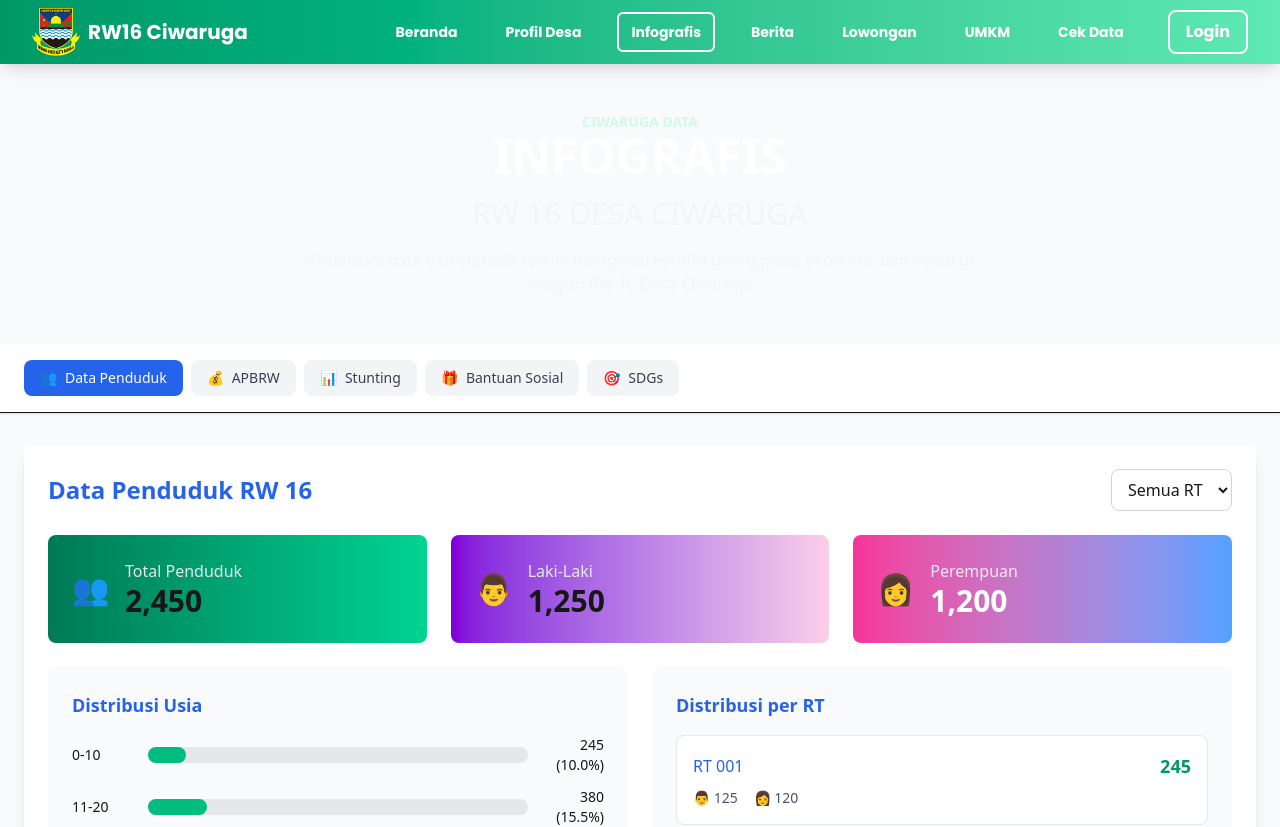
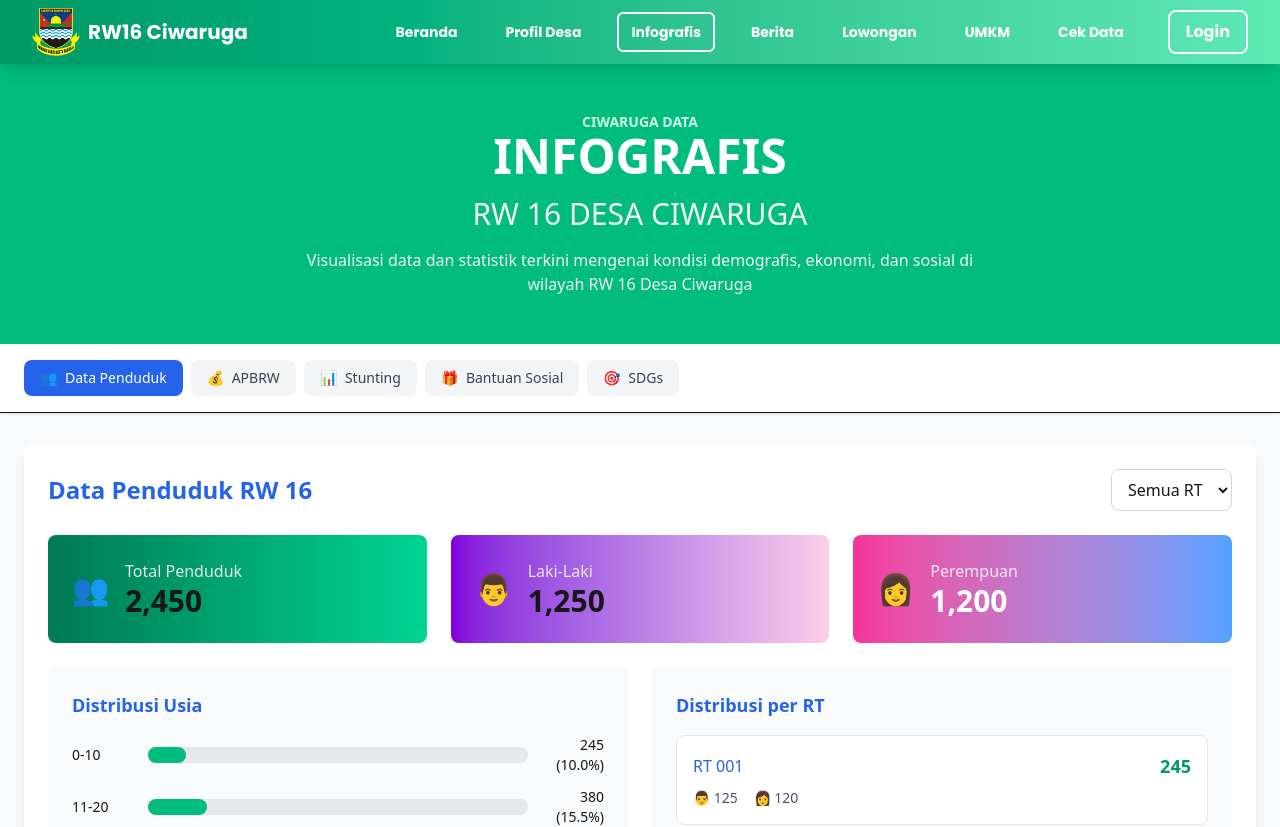
Before and after one commit to Azhar457/rw16-ciwaruga, a Next.js app: page /infografis in a window 1280 px wide. Shown: the top 827 px of the page. Built offline with nearby package versions, Linux system fonts and the light colour scheme.

Commit message:
update infografis

```diff
--- a/src/app/infografis/page.tsx
+++ b/src/app/infografis/page.tsx
@@ -25,7 +25,7 @@ export default function Infografis() {
       <Navbar />
       <main className="min-h-screen bg-gray-50">
         {/* Header Section - Using same colors as Berita */}
-        <section className="py-12 bg-primary-gradient text-white">
+        <section className="py-12 bg-emerald-500 text-white">
           <div className="max-w-7xl mx-auto px-6">
             <div className="text-center">
               <h2 className="text-sm uppercase font-semibold text-emerald-100">
```
